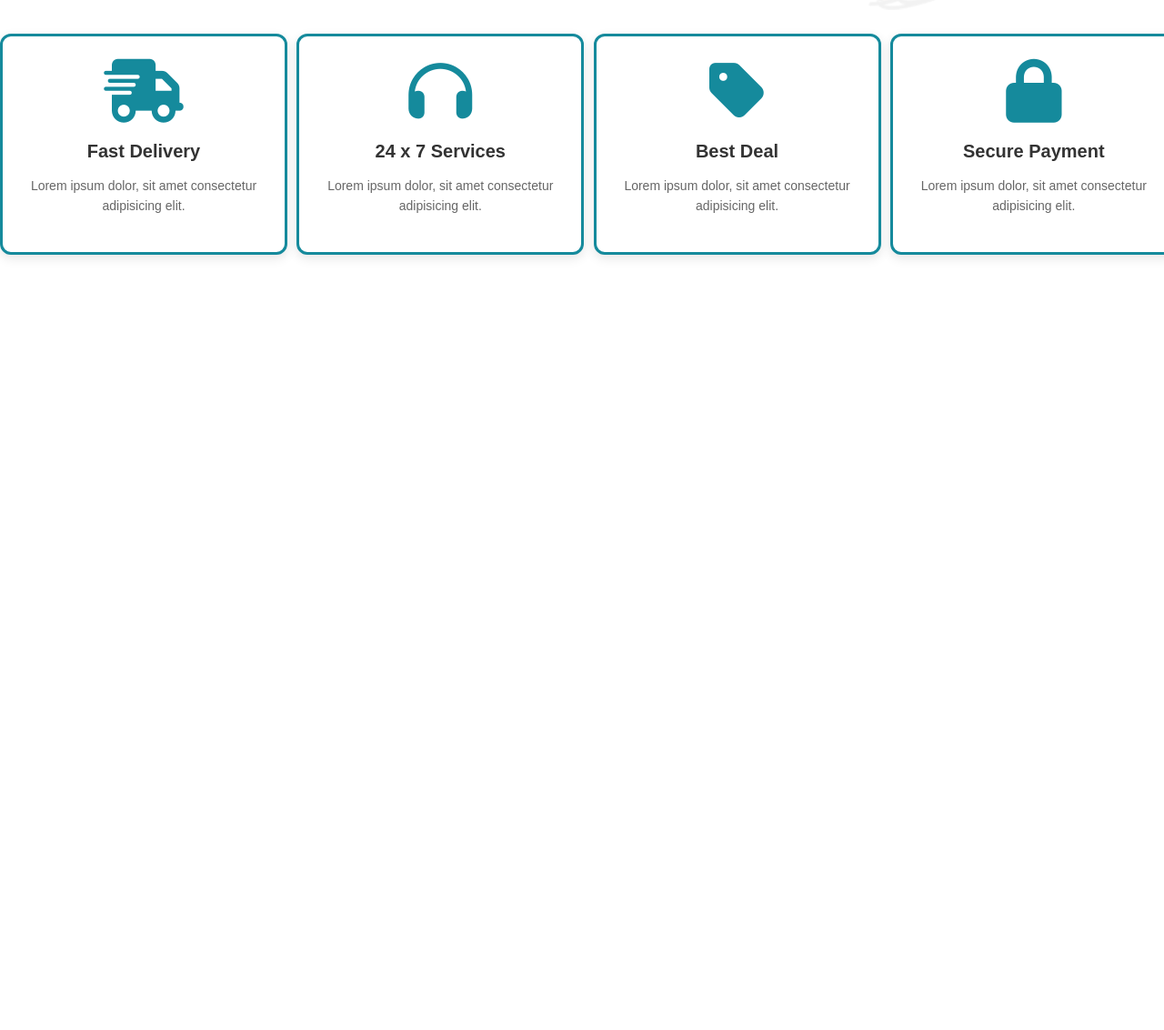
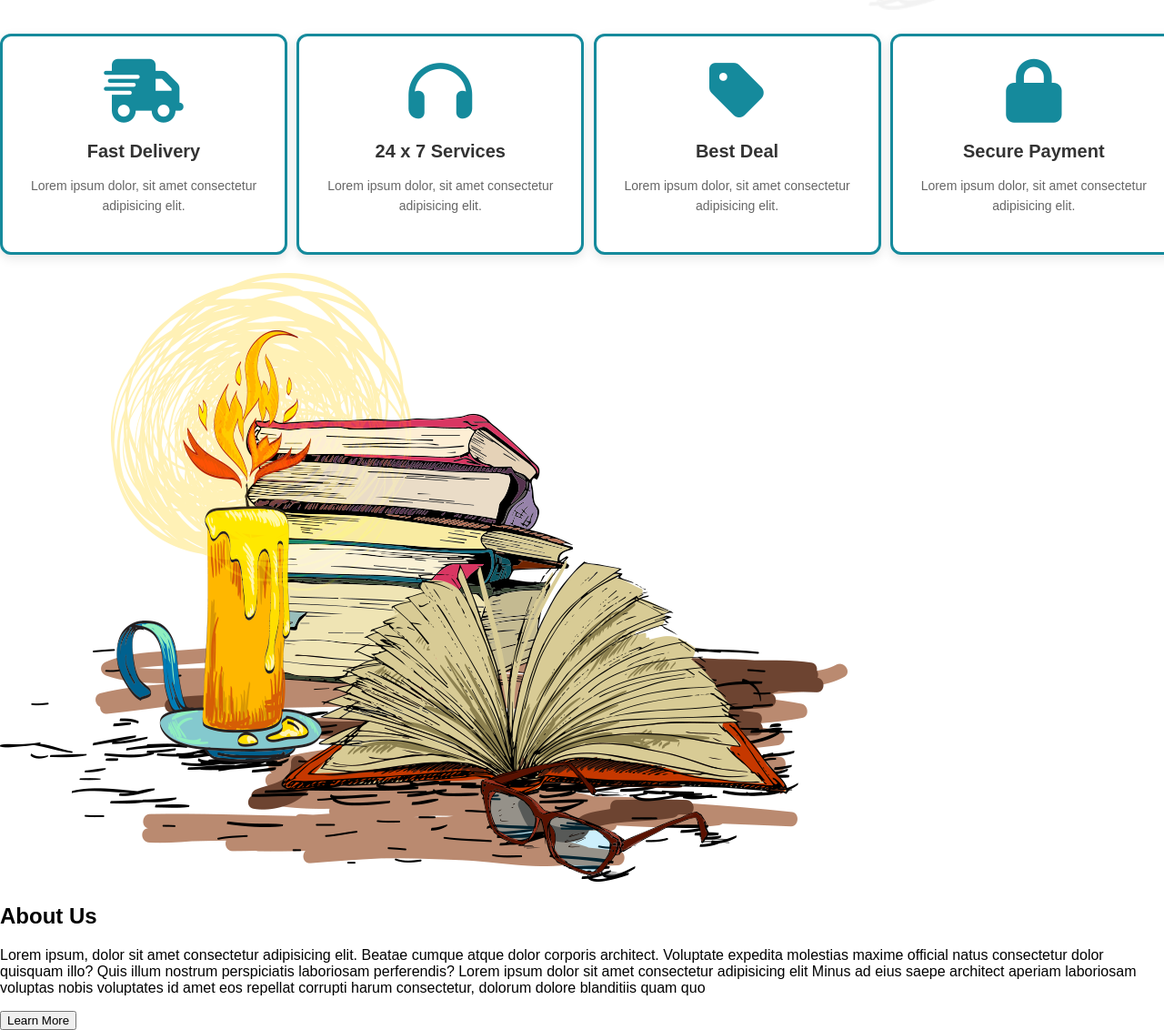
Before and after one commit to amalabualrob/WebProject-Amal-Suad, a plain HTML site: page index.html in a window 1280 px wide. Shown: the part 1023-2155 px from the top of the page at 91% size. Before the commit the page ends 1323 px from the top, so only its background shows below. Drawn offline with Linux system fonts and the light colour scheme.

Commit message:
about-content html

```diff
--- a/index.html
+++ b/index.html
@@ -220,6 +220,29 @@
         </div>
     </div>
 
+     <section class="about">
+
+    <div class="about-img">
+
+       <img src="about.png">
+
+    </div>
+     <div class="about-content">
+
+        <h2>About Us</h2>
+
+        <p>
+
+           Lorem ipsum, dolor sit amet consectetur adipisicing elit. Beatae cumque atque dolor corporis architect. Voluptate expedita molestias maxime official natus consectetur dolor quisquam illo? Quis illum nostrum perspiciatis laboriosam perferendis? Lorem ipsum dolor sit amet consectetur adipisicing elit Minus ad eius saepe architect aperiam laboriosam voluptas nobis voluptates id amet eos repellat corrupti harum consectetur, dolorum dolore blanditiis quam quo
+
+        </p>
+
+        <button class="learn-btn">Learn More</button>
+
+    </div>
+
+</section>
+
 
 
 
```
